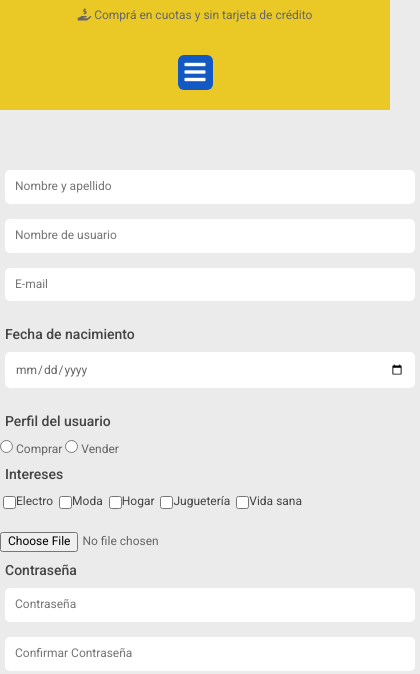
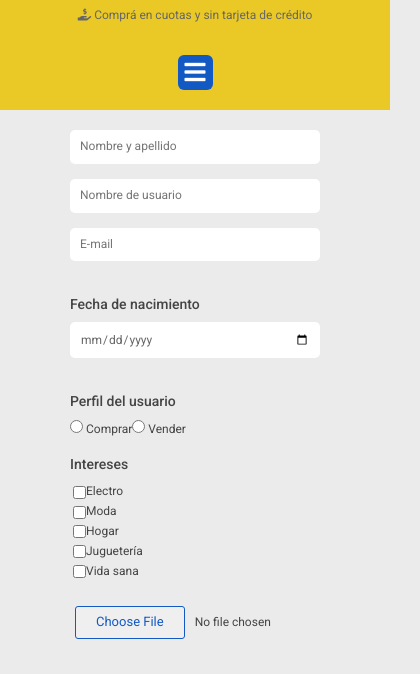
Before and after one commit to pedrobadia/mercado-liebre, a website: page views/register.html in a window 390 px wide. Shown: the part 145-819 px from the top of the page, 420 px wide, since content can reach past the window. Drawn offline with nearby package versions, Linux system fonts and the light colour scheme.

Commit message:
Ajuste registro tablet y mobile

```diff
--- a/public/css/style.css
+++ b/public/css/style.css
@@ -46,9 +46,9 @@ li i {
     max-width: 1100px;
 }
 
-.sm-container {
+.container-form {
     margin: auto;
-    max-width: 960px;
+    width: 500px;
 }
 
 .logo {
@@ -247,18 +247,30 @@ h2.title-home {
 }
 
 .register {
-    padding: 60px 0 40px 0;
+    padding: 40px 0 40px 0;
+}
+
+.registrer-info-wrap{
     display: flex;
-    justify-content: center;
+	flex-direction: column;
+	justify-content: center;
 	align-items: center;
-    max-width: 850px;
+	align-content: stretch;
+}
+
+.registrer-ratio-wrap{
+    display: flex;
+	justify-content: flex-start;
 }
 
 .register-title{
     font-size: 14px;
-    margin: 10px 5px;
+    margin: 20px 0 10px 0;
     color: #444444;
     font-weight: 500;
+}
+.perfil-ratio {
+    color: #444444;
 }
 
 .register-intereses{
@@ -277,9 +289,9 @@ h2.title-home {
     border: none;
     border-radius: 5px;
     padding: 10px 10px;
-    width: 100%;
-    margin: 0 5px 15px 5px;
-
+    margin: 0 0 15px 0;
+    width: 500px;
+    box-sizing: border-box;
 }
 
 input[type="date"] {
@@ -293,8 +305,9 @@ input[type="date"] {
     border: none;
     border-radius: 5px;
     padding: 10px 10px;
-    width: 100%;
     margin: 0 5px 15px 5px;
+    width: 500px;
+    box-sizing: border-box;
 }
 
 input[type="date"], focus {
@@ -304,20 +317,36 @@ input[type="date"], focus {
     -moz-box-shadow: none;
 }
 
-.form-button-submit {
-    font-size: 14px;
+.register-file-input {
+    color: #444444;
+    margin-left: -5px;
+  }
+.register-file-input::-webkit-file-upload-button {
+    font-size: 13px;
+    color: #1259c3;
+    border: solid 1px #1259c3;
+    cursor: pointer;
+    padding: 8px 20px;
+    margin: 5px 10px;
+    border-radius: 3px;
+    margin-bottom: 15px;
+  }
+
+.register-button-submit {
+    font-size: 13px;
     color: #ffffff;
     border: none;
     cursor: pointer;
     padding: 10px 20px;
     margin: 5px 10px;
     border-radius: 3px;
-    background-color: #03264C;
+    background-color: #1259c3;
     margin-bottom: 15px;
+    text-transform: uppercase;
 }
 
-.form-button-submit:hover {
-    color: #666666;
+.register-button-submit:hover {
+    color: #444444;
     background-color: #EAC926;
 }
 
@@ -378,6 +407,15 @@ input[type="date"], focus {
     .product-name {
         padding-bottom: 15px;
     }
+    .container-form {
+        width: 380px;
+    }
+    .register-input {
+        width: 380px;
+    }
+    input[type="date"] {
+        width: 380px;
+    }
     footer{
         padding: 20px 20px;
     }
@@ -416,10 +454,24 @@ input[type="date"], focus {
         width:100% !important;
         height: 420px;
     }
+    .container-form {
+        width: 250px!important;
+        padding: 20px;
+    }
+    .register-input {
+        width: 250px!important;
+    }
+    input[type="date"] {
+        width: 250px!important;
+    }
+    .register-intereses{
+        flex-direction: column;
+    }
+
     .footer-wrapper {
         display: flex;
         flex-direction: column;
-        align-content: center;
+        justify-content: flex-start;
     }
     .footer-widget {
         width: 100%;
--- a/views/register.html
+++ b/views/register.html
@@ -40,21 +40,29 @@
             <div class="hero__burger-menu"><i class="fas fa-bars"></i></div>
     </header>
     <main>
-        <section class="register sm-container">
+        <section class="register container-form">
             <form action="/home.html" method="POST">
+                <div class="registrer-info-wrap">
                     <input type="text" name="full-name" placeholder="Nombre y apellido" class="register-input">
                     <input type="text" name="user-name" placeholder="Nombre de usuario" class="register-input">
                     <input type="email" name="email" placeholder="E-mail" class="register-input">
-
+                </div>
 
                 <p class="register-title">Fecha de nacimiento</p>
+
+                <div class="registrer-info-wrap">
                     <input type="date" name="birth-date">
+                </div>
 
                 <p class="register-title">Perfil del usuario</p>
-                <label for="comprar"><input type="radio" name="profile" value="Comprar" id="comprar"> Comprar</label>
-                <label for="vender"><input type="radio" name="profile" value="Vender" id="vender"> Vender</label>
+
+                <div class="registrer-ratio-wrap">
+                    <label for="comprar" class="perfil-ratio"><input type="radio" name="profile" value="Comprar" id="comprar"> Comprar</label>
+                    <label for="vender" class="perfil-ratio"><input type="radio" name="profile" value="Vender" id="vender"> Vender</label>
+                </div>
 
                 <p class="register-title">Intereses</p>
+
                 <div class="register-intereses">
                     <label for="electro" class="input-aline"><input type="checkbox" name="cat-interest" value="Electro" id="electro"> Electro</label>
                     <label for="moda" class="input-aline"><input type="checkbox" name="cat-interest" value="Moda" id="moda"> Moda</label>
@@ -63,16 +71,18 @@
                     <label for="vida-sana" class="input-aline"><input type="checkbox" name="cat-interest" value="Vida sana" id="vida-sana"> Vida sana</label>
                 </div>
 
-                <input type="file">
+                <input type="file" class="register-file-input">
 
-                <div>
                 <p class="register-title">Contraseña</p>
+
+                <div class="registrer-info-wrap"></div>
                     <input type="password" class="register-input" placeholder="Contraseña">
                     <input type="password" class="register-input" placeholder="Confirmar Contraseña">
                 </div>
+
                 <div>
-                    <button type="reset" class="form-button-submit">Cancelar</button>
-                    <button type="submit" class="form-button-submit">Enviar</button>
+                    <button type="reset" class="register-button-submit">Borrar</button>
+                    <button type="submit" class="register-button-submit">Enviar</button>
                 </div>
             </form>
         </section>
```
Lines whose indentation alone changed are shown as unchanged.
